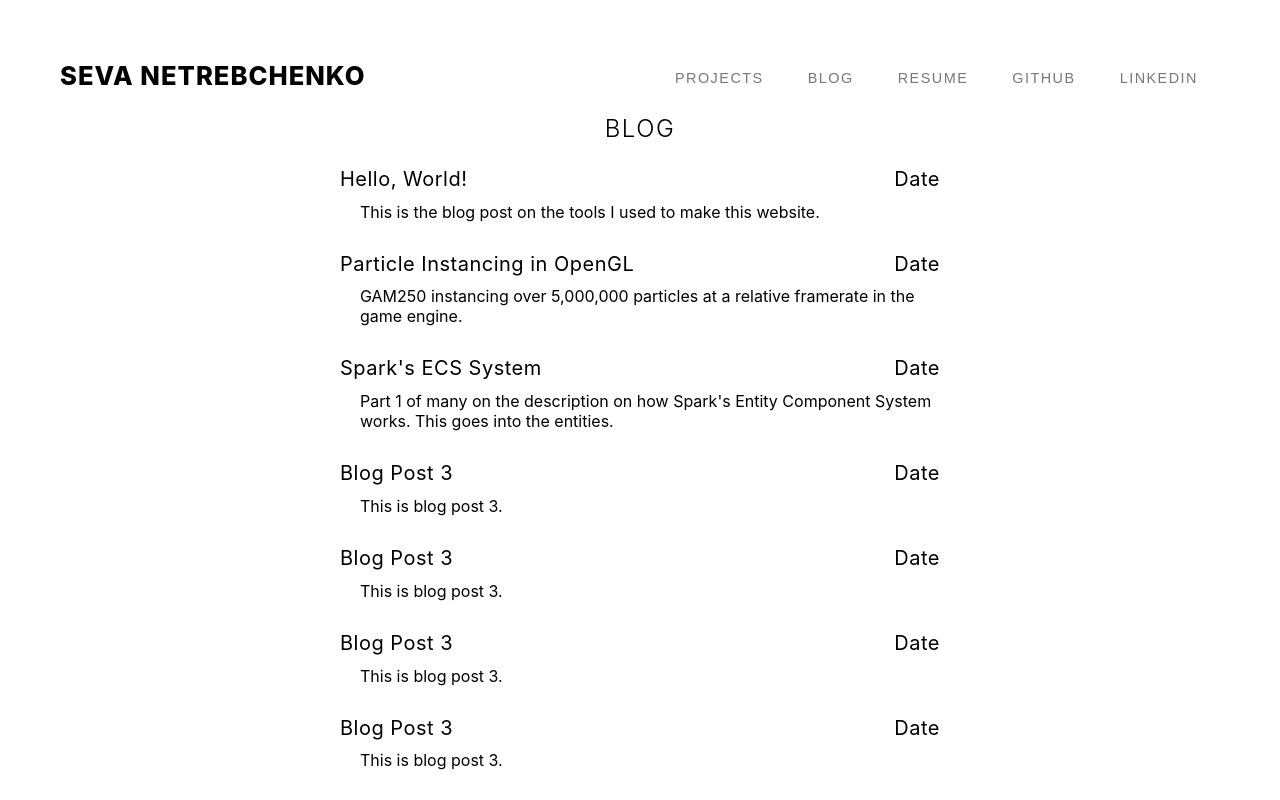
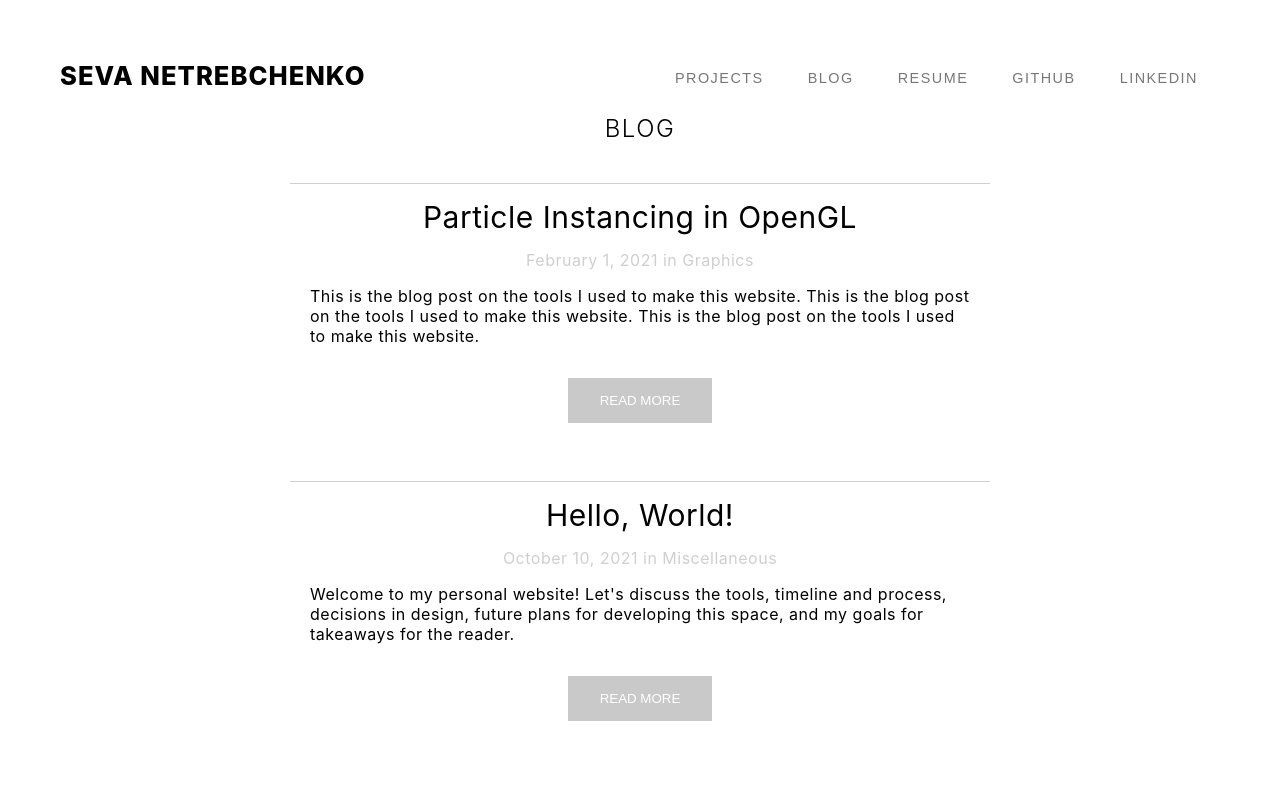
Before and after one commit to sevanetrebchenko/sevanetrebchenko.github.io, a React (Create React App) app: page /blog in a window 1280 px wide. Built offline with nearby package versions, Linux system fonts and the light colour scheme; the HTML template or start-up script is replaced by a standard one.

Commit message:
Added blog formatting.

```diff
--- a/src/components/blog/blog-entry.css
+++ b/src/components/blog/blog-entry.css
@@ -5,46 +5,64 @@
 
     align-items: center;
     justify-content: center;
-
-}
-.blog-post-container h3 {
-    align-items: flex-start;
-    text-transform: uppercase;
-    border-bottom: solid 1px #cfcfcf;
-}
-
-.blog-post-entry-container {
-    display: flex;
-    flex: 1;
-    flex-direction: column;
-    max-width: 600px;
-}
-.blog-post-entry-container > p {
-    margin-block-start: 0.3em;
-    margin-block-end: 0em;
-
-    margin-bottom: 30px;
-    margin-left: 20px;
 }
 
 .blog-post-entry {
     display: flex;
     flex: 1;
-    flex-direction: row;
-    justify-content: space-between;
-    width: 600px;
+    flex-direction: column;
+    max-width: 700px;
+    align-items: center;
+
+    /* border: solid 1px #cfcfcf; */
+    /* border-radius: 10px; */
+
+    border-top: solid 1px #cfcfcf;
 
     letter-spacing: 0.5px;
-    font-size: 20px;
+
+    margin-block-start: 1em;
+    margin-block-end: 1em;
+}
+.blog-post-entry-title {
+    font-weight: 400;
+    font-size: 30px;
+    text-align: center;
+
+    margin-block-start: 0.5em;
+    margin-block-end: 0.5em;
+}
+.blog-post-entry-title:hover {
+    cursor: pointer;
+    color: goldenrod;
+}
+
+.blog-post-entry-description {
+    color: #cfcfcf;
 
     margin-block-start: 0em;
-    margin-block-end: 0em;
+    margin-block-end: 1em;
 }
-.blog-post-entry:hover {
+
+.blog-post-entry-abstract {
+    margin-block-start: 0em;
+    margin-block-end: 2em;
+
+    margin-left: 20px;
+    margin-right: 20px;
+}
+
+.blog-post-entry-button {
+    background-color: #c9c9c9;
+    border: none;
+    color: white;
+    padding: 15px 32px;
+    text-transform: uppercase;
+
+    margin-block-start: 0em;
+    margin-block-end: 2em;
+}
+.blog-post-entry-button:hover {
+    background-color: goldenrod;
     cursor: pointer;
 }
-
-.blog-post-entry p {
-    margin-block-start: 0em;
-    margin-block-end: 0.3em;
-}
--- a/src/components/blog/blog-entry.jsx
+++ b/src/components/blog/blog-entry.jsx
@@ -14,18 +14,19 @@ export default function BlogEntry(props = {}) {
   };
 
   return (
-    <div className="blog-post-entry-container">
-      <div className="blog-post-entry" onClick={RouteToBlogPost}>
-        <p>
-          {post.title}
-        </p>
-        <p>
-          Date
-        </p>
-      </div>
-      <p>
+    <div className="blog-post-entry">
+      <p className="blog-post-entry-title" onClick={RouteToBlogPost}>
+        {post.title}
+      </p>
+      <p className="blog-post-entry-description">
+        {post.month} {post.day}, {post.year} in {post.category}
+      </p>
+      <p className="blog-post-entry-abstract">
         {post.abstract}
       </p>
+      <button className="blog-post-entry-button">
+        Read more
+      </button>
     </div>
   );
 }
--- a/src/content/blog-posts.js
+++ b/src/content/blog-posts.js
@@ -1,59 +1,22 @@
 const BLOG_POSTS = [
   {
     url: "post1",
-    title: "Hello, World!",
-    abstract: "This is the blog post on the tools I used to make this website.",
-    day: "01",
-    month: "02",
+    title: "Particle Instancing in OpenGL",
+    abstract: "This is the blog post on the tools I used to make this website. This is the blog post on the tools I used to make this website. This is the blog post on the tools I used to make this website.",
+    day: "1",
+    month: "February",
     year: "2021",
+    category: "Graphics",
     path: "test.md"
   },
   {
-    url: "post2",
-    title: "Particle Instancing in OpenGL",
-    abstract: "GAM250 instancing over 5,000,000 particles at a relative framerate in the game engine.",
-    path: "test.md"
-  },
-  {
-    url: "post3",
-    title: "Spark's ECS System",
-    abstract: "Part 1 of many on the description on how Spark's Entity Component System works. This goes into the entities.",
-    path: "test.md"
-  },
-  {
-    url: "post4",
-    title: "Blog Post 3",
-    abstract: "This is blog post 3.",
-    path: "test.md"
-  },
-  {
-    url: "post5",
-    title: "Blog Post 3",
-    abstract: "This is blog post 3.",
-    path: "test.md"
-  },
-  {
-    url: "post6",
-    title: "Blog Post 3",
-    abstract: "This is blog post 3.",
-    path: "test.md"
-  },
-  {
-    url: "post7",
-    title: "Blog Post 3",
-    abstract: "This is blog post 3.",
-    path: "test.md"
-  },
-  {
-    url: "post8",
-    title: "Blog Post 3",
-    abstract: "This is blog post 3.",
-    path: "test.md"
-  },
-  {
-    url: "post9",
-    title: "Blog Post 3",
-    abstract: "This is blog post 3.",
+    url: "hello-world",
+    title: "Hello, World!",
+    abstract: "Welcome to my personal website! Let's discuss the tools, timeline and process, decisions in design, future plans for developing this space, and my goals for takeaways for the reader.",
+    day: "10",
+    month: "October",
+    year: "2021",
+    category: "Miscellaneous",
     path: "test.md"
   },
 ];
```
